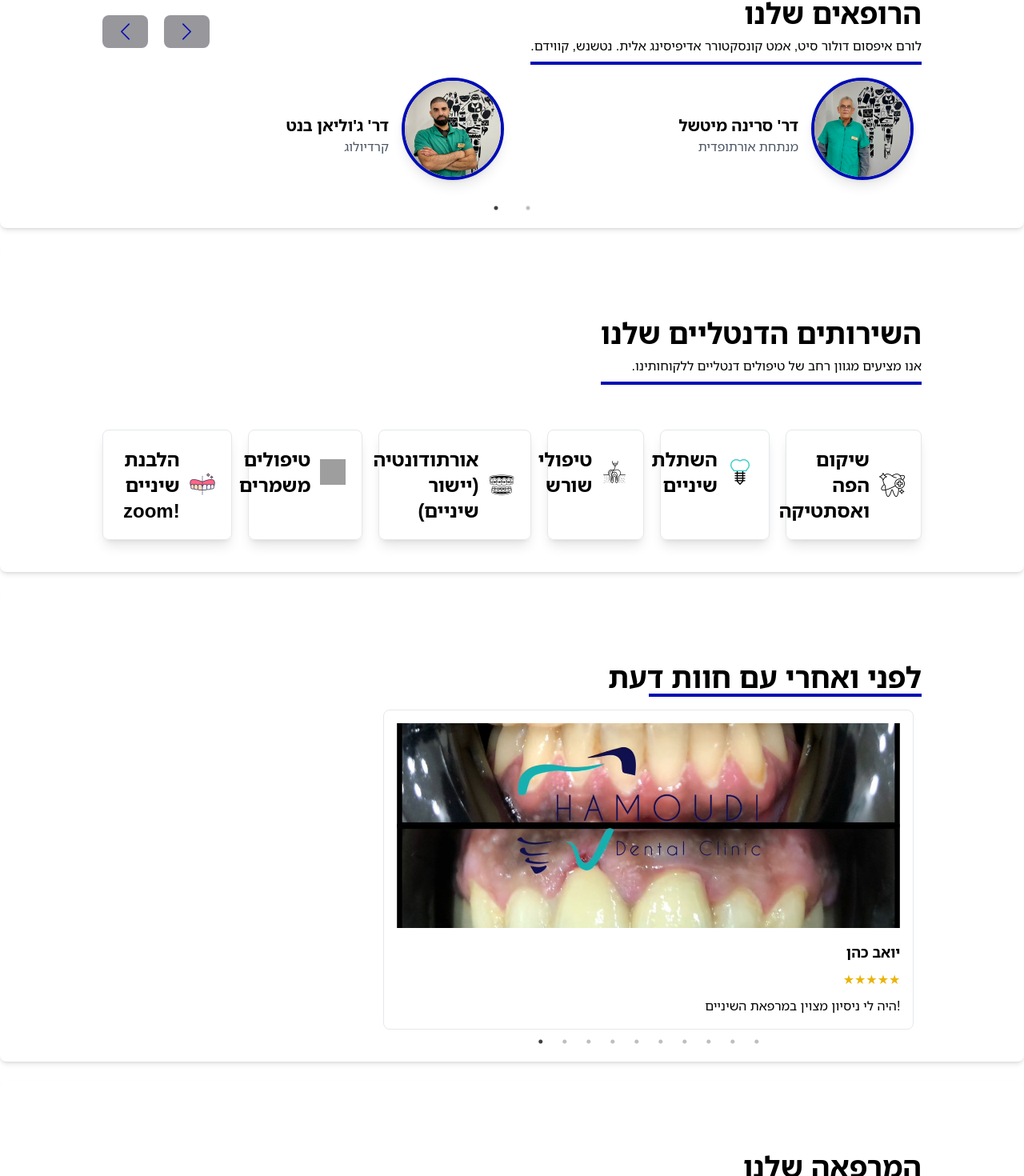
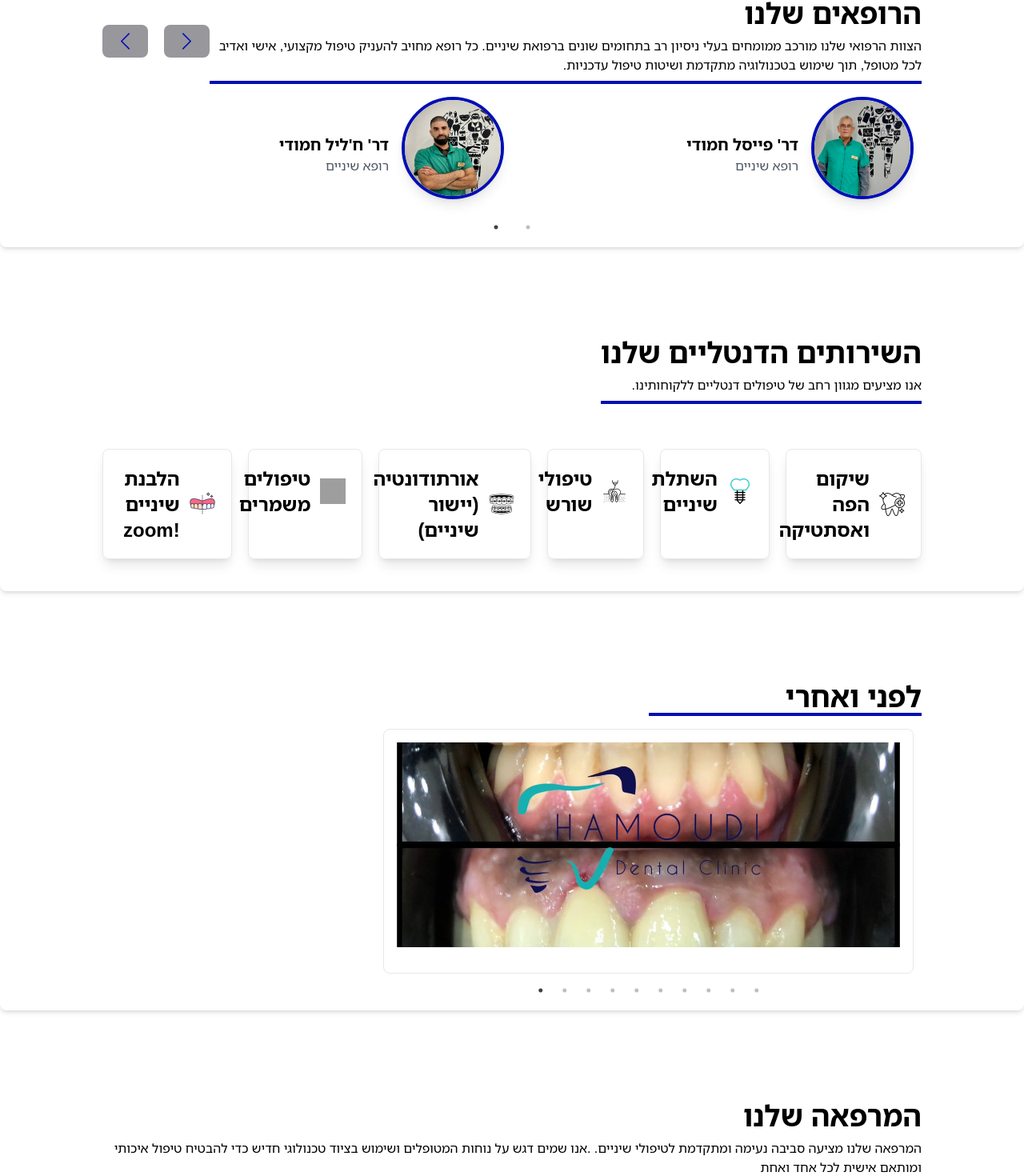
Before and after one commit to Ashrafhij/tailwinddemo, a React (Create React App) app: page / in a window 1280 px wide. Shown: the part 891-2361 px from the top of the page at 80% size. Built offline with nearby package versions, Linux system fonts and the light colour scheme; grey boxes are pictures that could not be loaded.

Commit message:
update data

```diff
--- a/src/components/BeforeAndAfter.js
+++ b/src/components/BeforeAndAfter.js
@@ -61,40 +61,36 @@ const BeforeAndAfter = () => {
   };
 
   return (
-    <section className="flex flex-col justify-center lg:px-32 px-5 pt-12 text-right" dir="rtl">
+    <section
+  className="flex flex-col justify-center lg:px-32 px-5 pt-12 text-right"
+  dir="rtl"
+>
   <div className="mb-8 lg:mb-0">
-        <h1 className="text-4xl font-semibold text-right">לפני ואחרי עם חוות דעת</h1>
+    <h1 className="text-4xl font-semibold text-right">לפני ואחרי</h1>
     <div className="w-full lg:w-1/3 h-1 bg-secondColor mb-4"></div>
   </div>
 
   {isLoading ? (
     <div className="flex justify-center items-center h-64">
-          {/* Tailwind spinner loader */}
       <div className="animate-spin rounded-full h-16 w-16 border-t-4 border-blue-500 border-solid"></div>
     </div>
   ) : (
     <div className="w-full lg:w-2/3">
-          {/* Opinion Slider */}
       <Slider {...settings}>
         {galleryItems.map((item, index) => (
           <div key={index} className="flex flex-col items-center p-4 border rounded-lg">
-                <img alt={item.title} className="w-full h-64 object-cover mb-4" src={item.src} />
-                <h2 className="text-lg font-bold mb-2">{item.opinion.name}</h2>
-                <div className="flex items-center justify-end mb-2">
-                  {Array.from({ length: item.opinion.rating }).map((_, starIdx) => (
-                    <span key={starIdx} className="text-yellow-500">&#9733;</span>
-                  ))}
-                  {Array.from({ length: 5 - item.opinion.rating }).map((_, starIdx) => (
-                    <span key={starIdx} className="text-gray-300">&#9733;</span>
-                  ))}
-                </div>
-                <p className="leading-relaxed text-base">{item.opinion.comment}</p>
+            <img
+              alt={item.title}
+              className="w-full h-64 object-cover mb-4"
+              src={item.src}
+            />
           </div>
         ))}
       </Slider>
     </div>
   )}
 </section>
+
   );
 };
 
--- a/src/components/ClinicGallerySection.js
+++ b/src/components/ClinicGallerySection.js
@@ -94,10 +94,12 @@ const ClinicGallerySection = () => {
     <section className="text-black body-font">
       <div className="flex flex-col justify-center lg:px-32 px-5 pt-12 text-right">
         <div>
-          <h1 className="text-4xl font-semibold text-right lg:text-right">המרפאה שלנו</h1>
-          <p className="mt-2 text-right lg:text-right">
-            לורם איפסום דולור סיט, אמט קונסקטורר אדיפיסינג אלית. נטשנש, קווידם.
-          </p>
+        <h1 className="text-4xl font-semibold text-right lg:text-right">המרפאה שלנו</h1>
+<p className="mt-2 text-right lg:text-right">
+  המרפאה שלנו מציעה סביבה נעימה ומתקדמת לטיפולי שיניים.
+  .אנו שמים דגש על נוחות המטופלים ושימוש בציוד טכנולוגי חדיש כדי להבטיח טיפול איכותי ומותאם אישית לכל אחד ואחת
+</p>
+
           <div className="mt-2 h-1 w-26 bg-secondColor mx-auto lg:mx-0"></div>
         </div>
 
--- a/src/components/Contact.js
+++ b/src/components/Contact.js
@@ -66,7 +66,7 @@ const Contact = ({ closeForm }) => {
 
     const { userFirstName, userNumber, userEmail } = formData;
     const message = `שלום, אני ${userFirstName}. רציתי לקבל פרטים נוספים. ניתן לחזור אליי בטלפון ${userNumber}.${userEmail ? ` כתובת האימייל שלי היא ${userEmail}.` : ""}`;
-    const whatsappUrl = `https://wa.me/+972542283102?text=${encodeURIComponent(message)}`; // Replace with owner's WhatsApp number
+    const whatsappUrl = `https://wa.me/+972526265341?text=${encodeURIComponent(message)}`; // Replace with owner's WhatsApp number
 
     window.open(whatsappUrl, "_blank");
   };
--- a/src/components/Doctors.js
+++ b/src/components/Doctors.js
@@ -10,13 +10,13 @@ const Doctors = () => {
   const data = [
     {
       img: doc1,
-      name: "דר' סרינה מיטשל",
-      specialties: "מנתחת אורתופדית",
+      name: "דר' פייסל חמודי",
+      specialties: "רופא שיניים",
     },
     {
       img: doc2,
-      name: "דר' ג'וליאן בנט",
-      specialties: "קרדיולוג",
+      name: "דר' ח'ליל חמודי",
+      specialties: "רופא שיניים",
     },
   ];
 
@@ -70,10 +70,13 @@ const Doctors = () => {
     <div className="flex flex-col justify-center lg:px-32 px-5 pt-12 text-right" dir="rtl">
       <div className="flex flex-col items-center lg:flex-row justify-between mb-8 lg:mb-0">
         <div>
-          <h1 className="text-4xl font-semibold text-right lg:text-right">הרופאים שלנו</h1>
-          <p className="mt-2 text-right lg:text-right">
-            לורם איפסום דולור סיט, אמט קונסקטורר אדיפיסינג אלית. נטשנש, קווידם.
-          </p>
+        <h1 className="text-4xl font-semibold text-right lg:text-right">הרופאים שלנו</h1>
+<p className="mt-2 text-right lg:text-right">
+  הצוות הרפואי שלנו מורכב ממומחים בעלי ניסיון רב בתחומים שונים ברפואת שיניים.
+  כל רופא מחויב להעניק טיפול מקצועי, אישי ואדיב לכל מטופל, תוך שימוש בטכנולוגיה מתקדמת
+  ושיטות טיפול עדכניות.
+</p>
+
           <div className="mt-2 h-1 w-26 bg-secondColor mx-auto lg:mx-0"></div>
         </div>
         <div className="flex gap-5 mt-4 lg:mt-0">
```
Also changed, not shown: 1 other file (tests, documents, lock files or other folders). Lines whose indentation alone changed are shown as unchanged.
